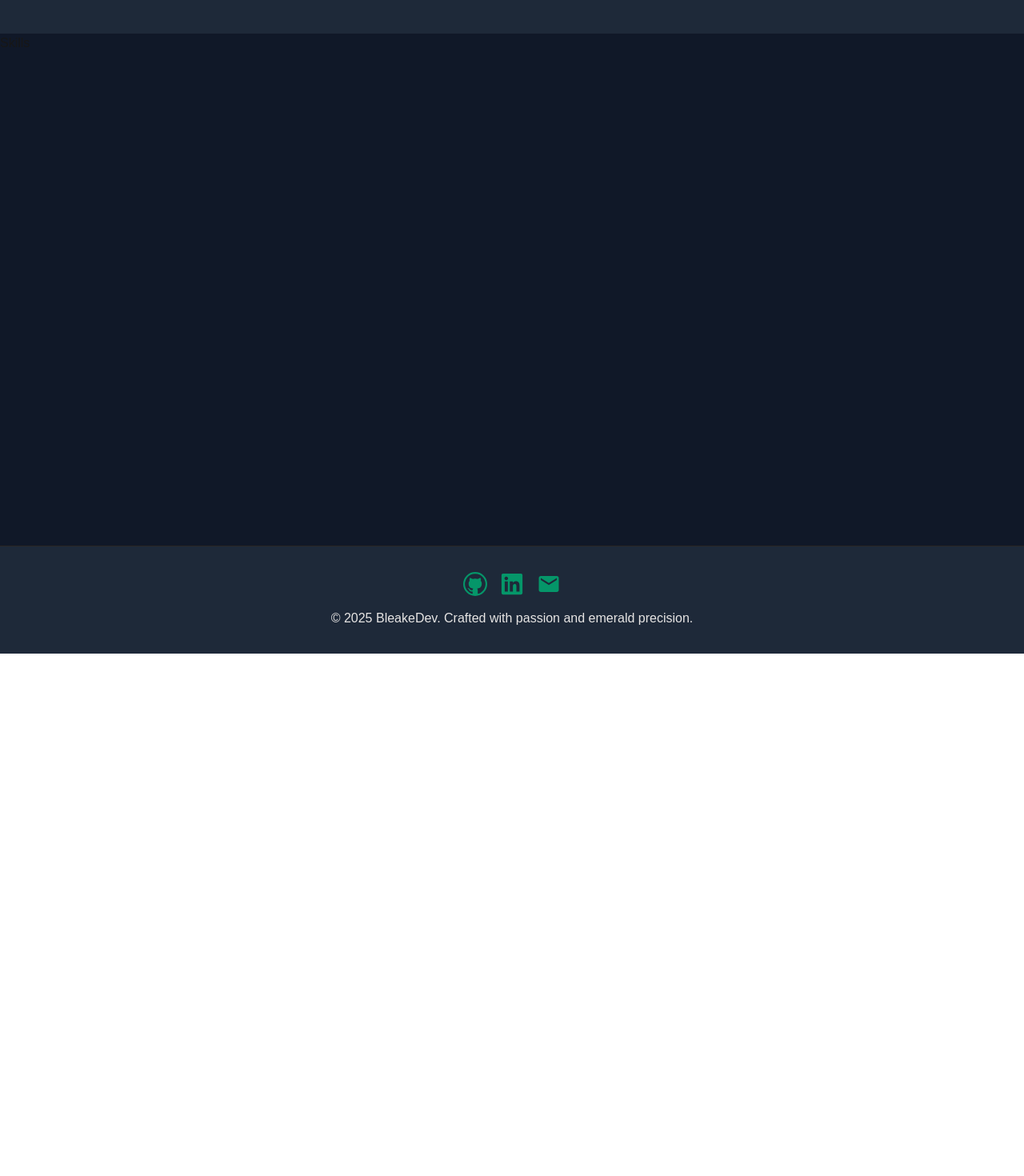
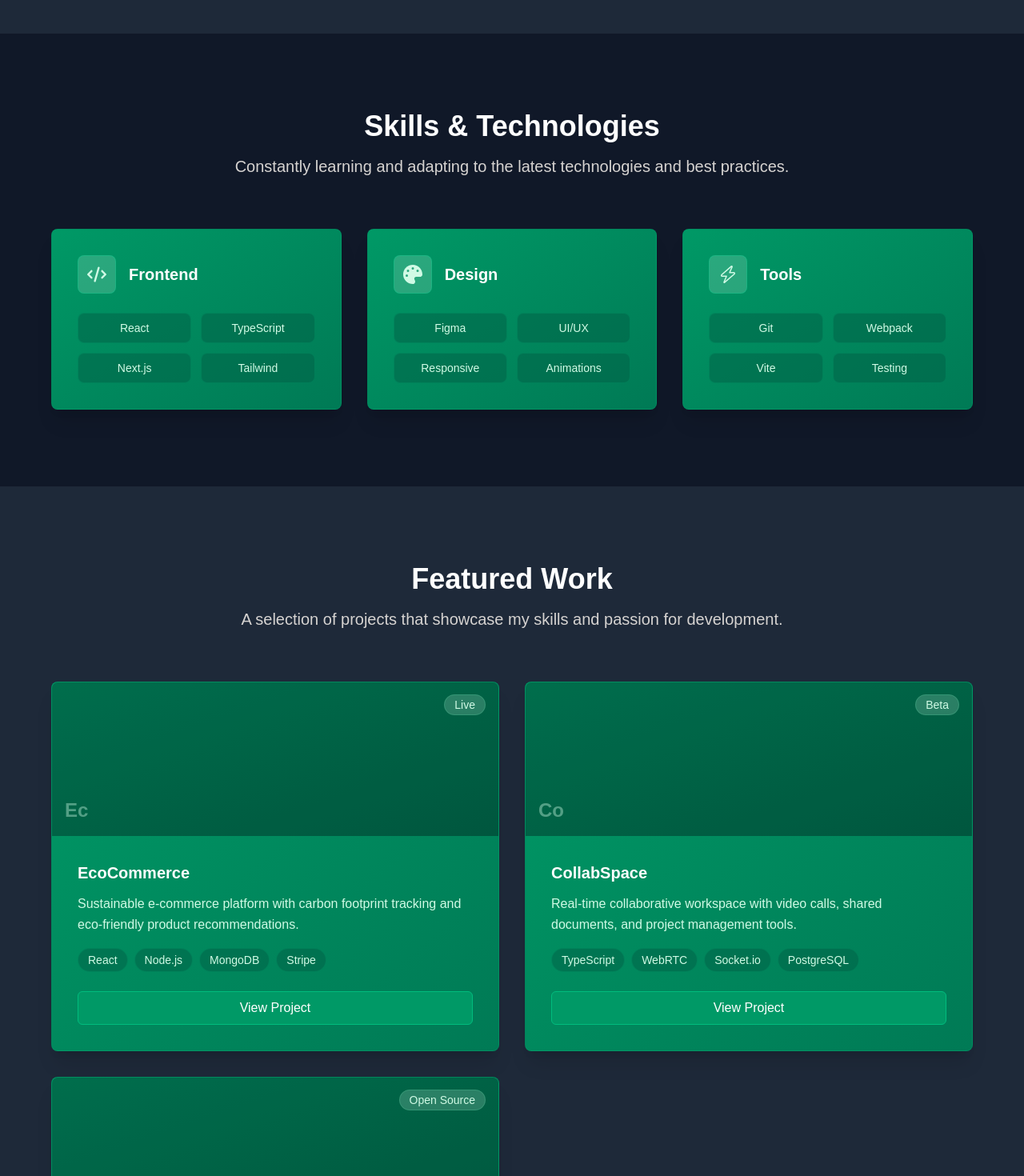
Before and after one commit to Ianbleake/BleakeDev, a Next.js app: page / in a window 1280 px wide. Shown: the part 1140-2610 px from the top of the page at 80% size. Before the commit the page ends 1957 px from the top, so only its background shows below. Built offline with nearby package versions, Linux system fonts and the light colour scheme.

Commit message:
feat: add skills and projects sections with contact component

```diff
--- a/src/app/page.tsx
+++ b/src/app/page.tsx
@@ -1,8 +1,11 @@
 import AboutMe from '@/components/home/AboutMe';
+import Contact from '@/components/home/Contact';
 import Introduction from '@/components/home/Introduction';
+import Proyects from '@/components/home/Proyects';
 import Skills from '@/components/home/Skills';
 import Page from '@/components/ui/page';
 import React from 'react';
+
 
 export default function Home(): React.ReactElement {
   return (
@@ -10,6 +13,8 @@ export default function Home(): React.ReactElement {
       <Introduction />
       <AboutMe />
       <Skills />
+      <Proyects />
+      <Contact />
     </Page>
   );
 }
--- a/src/components/footer.tsx
+++ b/src/components/footer.tsx
@@ -1,25 +1,9 @@
 import React from "react";
-import { VscGithub } from "react-icons/vsc";
-import { FaLinkedin } from "react-icons/fa";
-import { MdEmail } from "react-icons/md";
-import { twTheme } from "@/utils/ThemeColors";
+
 
 export default function Footer(): React.ReactElement {
   return (
     <footer className="py-8 px-6 bg-gray-800 border-t border-stone-800 flex flex-col items-center gap-4">
-      <div className="flex items-center gap-4">
-          <a href="#" target="_blank">
-            <VscGithub size={30} color={twTheme.colors.emerald[600]} />
-          </a>
-
-          <a href="#" target="_blank">
-            <FaLinkedin size={30} color={twTheme.colors.emerald[600]} />
-          </a>
-
-          <a href="#" target="_blank">
-            <MdEmail size={30} color={twTheme.colors.emerald[600]} />
-          </a>
-      </div>
       <div className="max-w-6xl mx-auto text-center">
         <p className="text-stone-200">
           © 2025 <a href="" target="_blank" className="hover:text-emerald-500 hover:underline">BleakeDev</a>. Crafted with passion and emerald precision.
--- a/src/components/header.tsx
+++ b/src/components/header.tsx
@@ -5,9 +5,9 @@ export default function Header(): React.ReactElement {
   return (
     <header className="fixed h-16 w-full bg-gray-800 flex items-center justify-between px-8">
       <h1 className="text-2xl font-semibold text-white">Bleake<span className="text-emerald-600">Dev</span></h1>
-      <nav className="flex items-center gap-4">
+      <nav className="none md:flex items-center gap-4">
         <a href="#about" className="text-lg text-stone-300 hover:text-emerald-400 transition-colors font-medium">Sobre mi</a>
-        <a href="#projects" className="text-lg text-stone-300 hover:text-emerald-400 transition-colors font-medium">Proyectos</a>
+        <a href="#work" className="text-lg text-stone-300 hover:text-emerald-400 transition-colors font-medium">Proyectos</a>
         <a href="#skills" className="text-lg text-stone-300 hover:text-emerald-400 transition-colors font-medium">Habilidades</a>
         <Button label="Contacto" isLink={true} route="/contact"/>
       </nav>
--- /dev/null
+++ b/src/components/home/Contact/index.tsx
@@ -0,0 +1,44 @@
+import Button from "@/components/ui/button";
+import React from "react";
+import { VscGithub } from "react-icons/vsc";
+import { FaLinkedin } from "react-icons/fa";
+import { MdEmail } from "react-icons/md";
+import { twTheme } from "@/utils/ThemeColors";
+
+export default function Contact(): React.ReactElement {
+  return (
+    <section id="contact" className="py-24 px-6 bg-gray-900">
+
+      <div className="max-w-4xl mx-auto text-center">
+        <h2 className="text-4xl font-bold text-white mb-6">Let`s Create Something Amazing</h2>
+        <p className="text-xl text-stone-300 mb-12 max-w-2xl mx-auto">
+          Ready to bring your ideas to life? I`m always excited to work on new projects
+          and collaborate with creative minds.
+        </p>
+
+        <div className="flex flex-col sm:flex-row gap-4 justify-center mb-12">
+          <Button
+            label="Get In Touch"
+            className="bg-emerald-600 hover:bg-emerald-700 text-white px-8 py-3 shadow-lg"
+          />
+          <Button
+            label="View GitHub"
+            variant="secondary"
+          />
+        </div>
+
+        <div className="flex justify-center space-x-6">
+          <a href="#" className="text-stone-400 hover:text-emerald-400 transition-colors">
+            <VscGithub size={30} color={twTheme.colors.emerald[600]} />
+          </a>
+          <a href="#" className="text-stone-400 hover:text-emerald-400 transition-colors">
+            <FaLinkedin size={30} color={twTheme.colors.emerald[600]} />
+          </a>
+          <a href="#" className="text-stone-400 hover:text-emerald-400 transition-colors">
+            <MdEmail size={30} color={twTheme.colors.emerald[600]} />
+          </a>
+        </div>
+      </div>
+    </section>
+  );
+}
--- /dev/null
+++ b/src/components/home/Proyects/index.tsx
@@ -0,0 +1,51 @@
+import Button from "@/components/ui/button";
+import { Card, CardContent } from "@/components/ui/card";
+import { projects } from "@/content/proyects";
+import React from "react";
+
+export default function Proyects(): React.ReactElement {
+  return (
+      <section id="work" className="py-24 px-6 bg-gray-800">
+        <div className="max-w-6xl mx-auto">
+          <div className="text-center mb-16">
+            <h2 className="text-4xl font-bold text-white mb-4">Featured Work</h2>
+            <p className="text-xl text-stone-300">
+              A selection of projects that showcase my skills and passion for development.
+            </p>
+          </div>
+
+          <div className="grid lg:grid-cols-2 gap-8">
+            {projects.map((project, index) => (
+              <Card key={index} className="border border-emerald-600/30 shadow-xl hover:shadow-2xl transition-all duration-300 group overflow-hidden bg-gradient-to-br from-emerald-600 to-emerald-700">
+                <div className="h-48 bg-gradient-to-br from-emerald-700 to-emerald-800 relative overflow-hidden">
+                  <div className="absolute inset-0 bg-black/10"></div>
+                  <div className="absolute top-4 right-4">
+                    <span className="bg-emerald-100/20 backdrop-blur-sm text-emerald-100 px-3 py-1 rounded-full text-sm font-medium border border-emerald-300/20">
+                      {project.status}
+                    </span>
+                  </div>
+                  <div className="absolute bottom-4 left-4 text-emerald-100">
+                    <div className="text-2xl font-bold opacity-40">
+                      {project.title.substring(0, 2)}
+                    </div>
+                  </div>
+                </div>
+                <CardContent className="p-8">
+                  <h3 className="text-xl font-bold text-white mb-3">{project.title}</h3>
+                  <p className="text-emerald-100 mb-4 leading-relaxed">{project.description}</p>
+                  <div className="flex flex-wrap gap-2 mb-6">
+                    {project.tech.map((tech, techIndex) => (
+                      <span key={techIndex} className="bg-emerald-800/50 text-emerald-100 px-3 py-1 rounded-full text-sm font-medium border border-emerald-500/20">
+                        {tech}
+                      </span>
+                    ))}
+                  </div>
+                  <Button label="View Project" variant="primary" className="w-full" />
+                </CardContent>
+              </Card>
+            ))}
+          </div>
+        </div>
+      </section>
+  );
+}
--- a/src/components/home/Skills/index.tsx
+++ b/src/components/home/Skills/index.tsx
@@ -1,9 +1,40 @@
 import React from "react";
+import { skills } from "@/content/skills";
+import { Card, CardContent } from "@/components/ui/card";
 
 export default function Skills(): React.ReactElement {
   return (
-    <div className="h-160 w-full bg-gray-900">
-      Skills
-    </div>
+    <section id="skills" className="py-24 px-6 bg-gray-900">
+      <div className="max-w-6xl mx-auto">
+        <div className="text-center mb-16">
+          <h2 className="text-4xl font-bold text-white mb-4">Skills & Technologies</h2>
+          <p className="text-xl text-stone-300">
+            Constantly learning and adapting to the latest technologies and best practices.
+          </p>
+        </div>
+
+        <div className="grid md:grid-cols-3 gap-8">
+          {skills.map((skill, index) => (
+            <Card key={index} className="border border-emerald-600/30 shadow-xl hover:shadow-2xl transition-all duration-300 group bg-gradient-to-br from-emerald-600 to-emerald-700">
+              <CardContent className="p-8">
+                <div className="flex items-center mb-6">
+                  <div className="w-12 h-12 bg-emerald-100/20 rounded-lg flex items-center justify-center mr-4 group-hover:bg-emerald-100/30 transition-colors border border-emerald-400/30">
+                    <skill.icon className="text-emerald-100" size={24} />
+                  </div>
+                  <h3 className="text-xl font-bold text-white">{skill.name}</h3>
+                </div>
+                <div className="grid grid-cols-2 gap-3">
+                  {skill.technologies.map((tech, techIndex) => (
+                    <div key={techIndex} className="bg-emerald-800/50 text-emerald-100 px-3 py-2 rounded-lg text-sm font-medium text-center border border-emerald-500/20">
+                      {tech}
+                    </div>
+                  ))}
+                </div>
+              </CardContent>
+            </Card>
+          ))}
+        </div>
+      </div>
+    </section>
   );
 }
--- /dev/null
+++ b/src/content/proyects.ts
@@ -0,0 +1,23 @@
+export const projects = [
+  {
+    title: "EcoCommerce",
+    description: "Sustainable e-commerce platform with carbon footprint tracking and eco-friendly product recommendations.",
+    tech: ["React", "Node.js", "MongoDB", "Stripe"],
+    status: "Live",
+    link: "#"
+  },
+  {
+    title: "CollabSpace",
+    description: "Real-time collaborative workspace with video calls, shared documents, and project management tools.",
+    tech: ["TypeScript", "WebRTC", "Socket.io", "PostgreSQL"],
+    status: "Beta",
+    link: "#"
+  },
+  {
+    title: "DevToolkit",
+    description: "Collection of developer utilities including code formatters, API testers, and productivity tools.",
+    tech: ["React", "Electron", "Tailwind", "IndexedDB"],
+    status: "Open Source",
+    link: "#"
+  }
+];
--- /dev/null
+++ b/src/content/skills.ts
@@ -0,0 +1,8 @@
+import { FaCode, FaPalette } from "react-icons/fa6";
+import { GoZap } from "react-icons/go";
+
+export   const skills = [
+  { name: "Frontend", icon: FaCode, technologies: ["React", "TypeScript", "Next.js", "Tailwind"] },
+  { name: "Design", icon: FaPalette, technologies: ["Figma", "UI/UX", "Responsive", "Animations"] },
+  { name: "Tools", icon: GoZap, technologies: ["Git", "Webpack", "Vite", "Testing"] }
+];
```
Also changed, not shown: src/content/experience/experience.json (deleted), src/content/proyects/projects.json (deleted).
